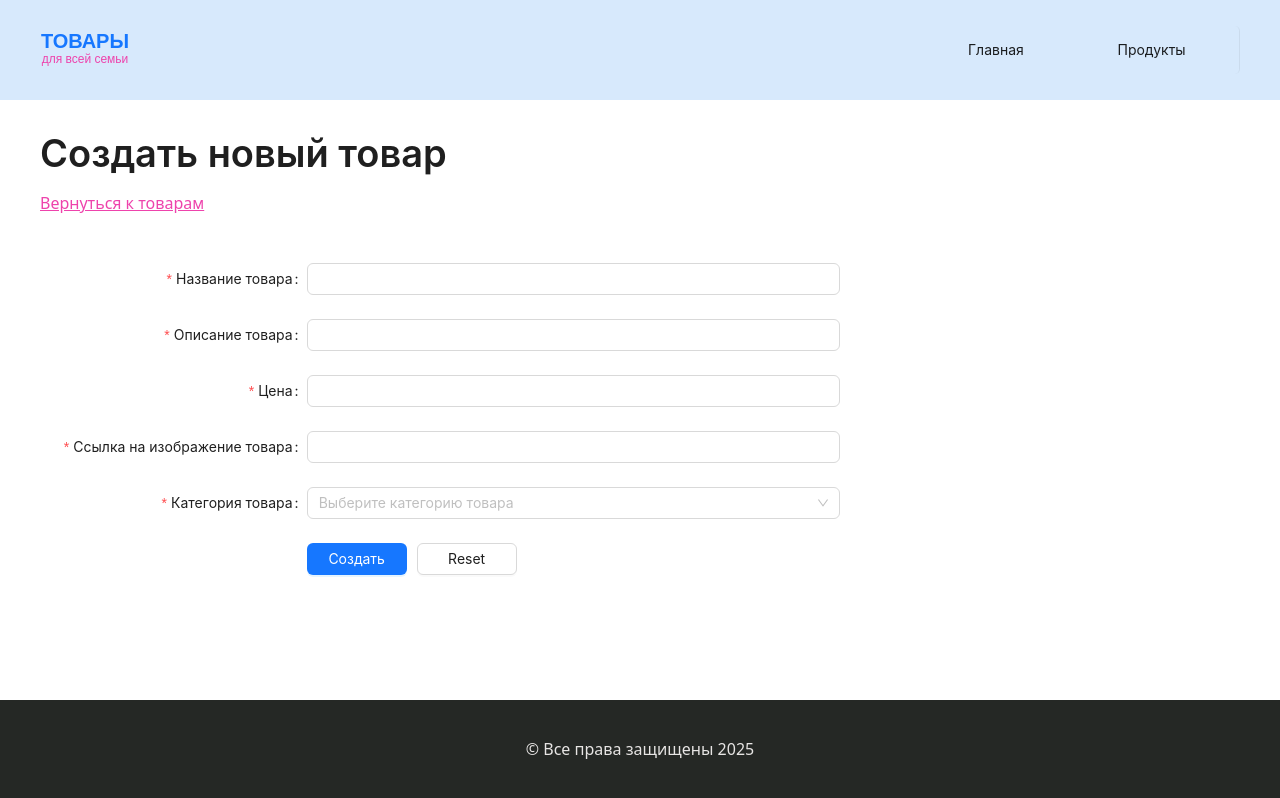
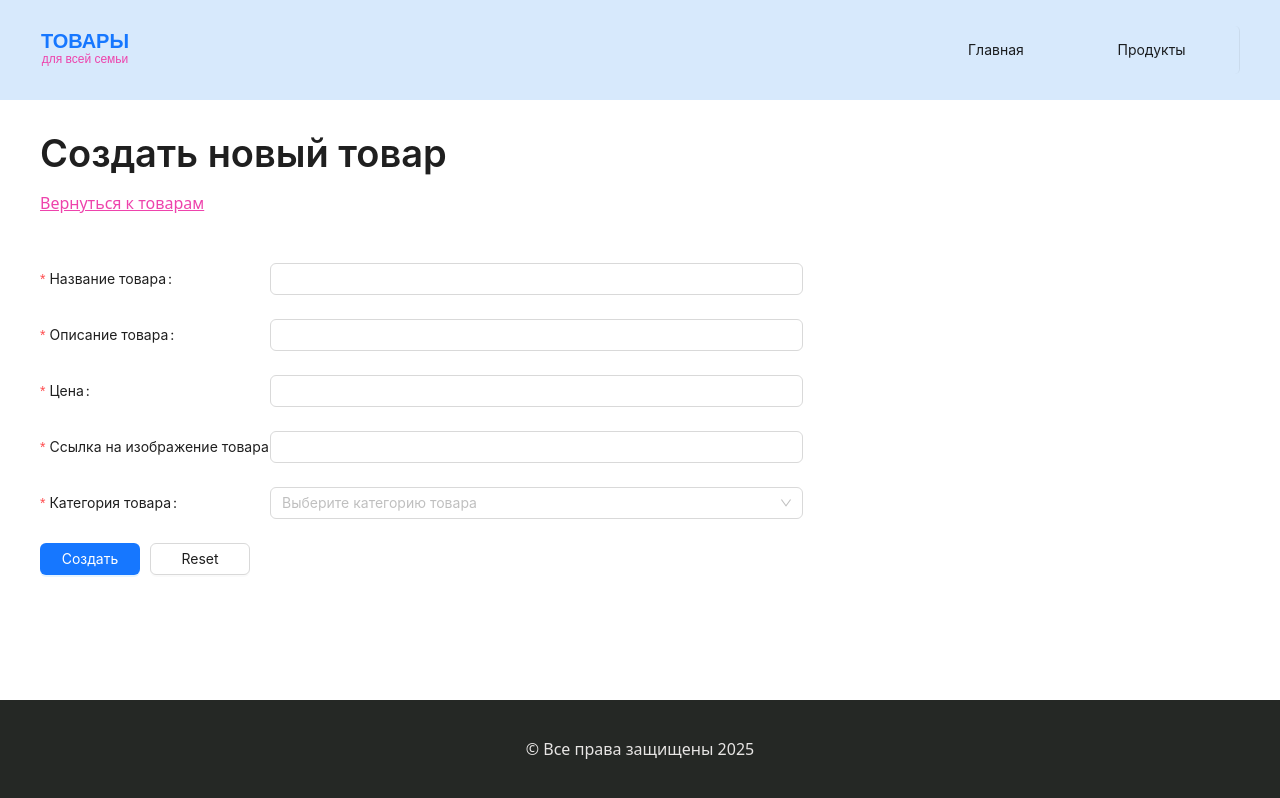
Before and after one commit to youngFrontendDeveloper/products-for-whole-family, a React (Vite) app: page /products-for-whole-family/create-product in a window 1280 px wide. Built offline with nearby package versions, Linux system fonts and the light colour scheme.

Commit message:
Стили для дlabel в АForm CreateProductPage

```diff
--- a/src/features/products/CreateProductPage/CreateProductPage.tsx
+++ b/src/features/products/CreateProductPage/CreateProductPage.tsx
@@ -82,6 +82,9 @@ export default function CreateProductPage() {
                         onFinishFailed={onFinishFailed}
                         autoComplete="off"
                         style={{maxWidth: 800}}
+                        labelCol={{flex: '230px'}}
+                        labelAlign="left"
+
                     >
                         <Form.Item<FieldType>
                             label="Название товара"
```
